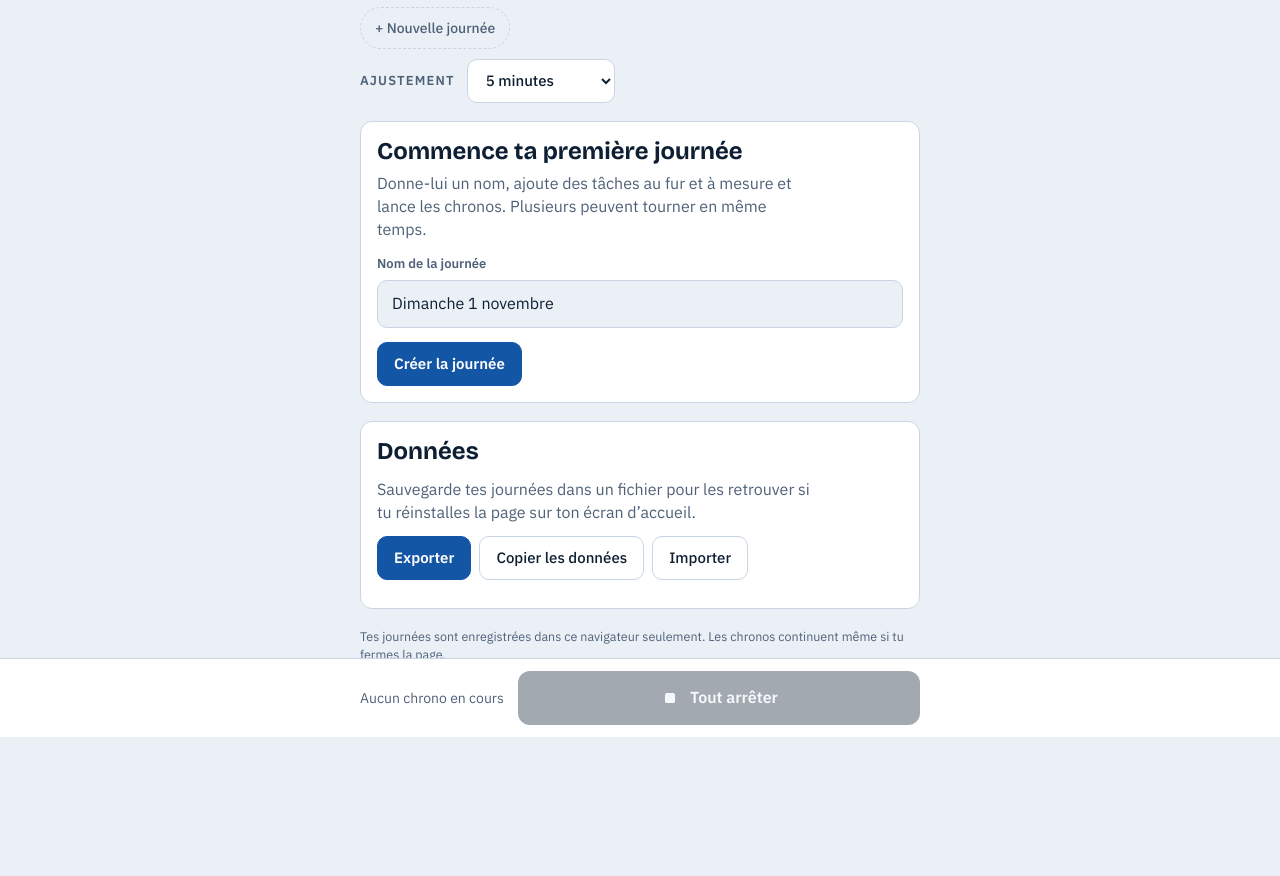
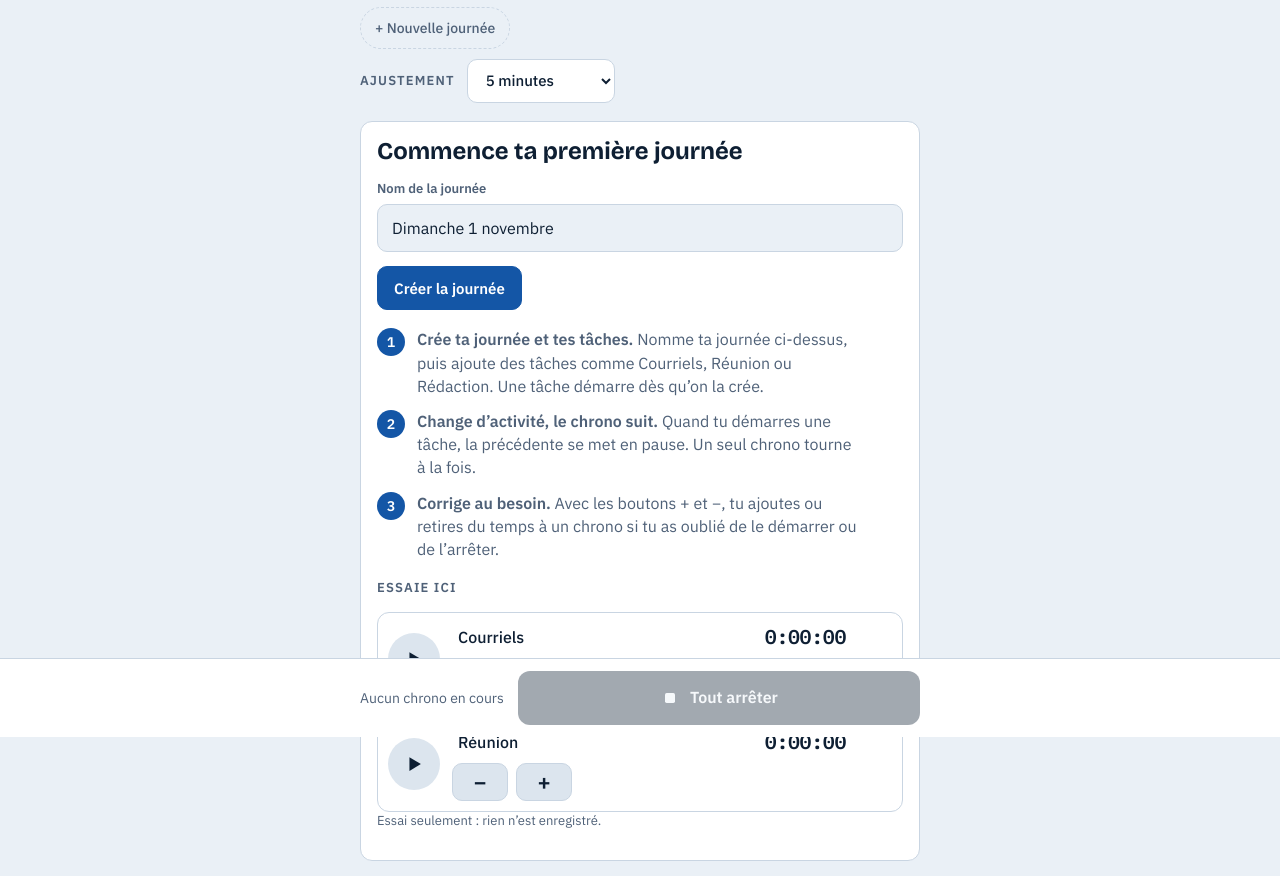
Before and after one commit to Grantonio27/multi-chronometre, a plain HTML site: page index.html in a window 1280 px wide. Shown: the part 63-939 px from the top of the page. Before the commit the page ends 858 px from the top, so only its background shows below. Drawn offline with nearby package versions, Linux system fonts and the light colour scheme.

Commit message:
Création de journée au-dessus du tuto
Sur l'accueil, le formulaire de création de la journée passe
au-dessus du tuto et des tâches d'essai. Texte de l'étape 1 ajusté
(« ci-dessus »).

```diff
--- a/index.html
+++ b/index.html
@@ -143,6 +143,15 @@ button { cursor: pointer; }
 .adj-btn:active { background: var(--line); }
 .task.run .adj-btn { background: var(--surface); border-color: var(--accent); }
 
+/* Tutorial on the welcome panel */
+.steps { list-style: none; margin: 18px 0 18px; padding: 0; display: grid; gap: 12px; }
+.steps li { display: grid; grid-template-columns: 28px minmax(0, 1fr); gap: 12px; align-items: start; }
+.steps p { margin: 0; line-height: 1.45; }
+.steps .n { width: 28px; height: 28px; border-radius: 50%; background: var(--accent); color: var(--on-accent); font: 700 14px/28px var(--mono); text-align: center; }
+.demo-title { margin: 0 0 8px; font-size: 13px; font-weight: 600; letter-spacing: .09em; text-transform: uppercase; color: var(--muted); }
+.demo-note { margin: 8px 0 0; font-size: 13px; color: var(--muted); }
+#demoList .label { margin-left: 0; }
+#emptyState h2 { margin-bottom: 14px; }
 /* Adjustment step selector, second row of the page */
 .adjbar { display: flex; align-items: center; gap: 12px; margin-top: 2px; }
 .adjbar label { font-size: 13px; font-weight: 600; letter-spacing: .09em; text-transform: uppercase; color: var(--muted); }
@@ -220,7 +229,6 @@ button { cursor: pointer; }
   <section class="panel" id="newDay" hidden>
     <div id="emptyState" hidden>
       <h2>Commence ta première journée</h2>
-      <p>Donne-lui un nom, ajoute des tâches au fur et à mesure et lance les chronos. Plusieurs peuvent tourner en même temps.</p>
     </div>
     <form id="newForm" autocomplete="off">
       <div class="field">
@@ -232,6 +240,17 @@ button { cursor: pointer; }
         <button class="btn" type="button" id="newCancel">Annuler</button>
       </div>
     </form>
+    <div id="emptyTuto" hidden>
+      <ol class="steps">
+        <li><span class="n" aria-hidden="true">1</span><p><strong>Crée ta journée et tes tâches.</strong> Nomme ta journée ci-dessus, puis ajoute des tâches comme Courriels, Réunion ou Rédaction. Une tâche démarre dès qu’on la crée.</p></li>
+        <li><span class="n" aria-hidden="true">2</span><p><strong>Change d’activité, le chrono suit.</strong> Quand tu démarres une tâche, la précédente se met en pause. Un seul chrono tourne à la fois.</p></li>
+        <li><span class="n" aria-hidden="true">3</span><p><strong>Corrige au besoin.</strong> Avec les boutons + et −, tu ajoutes ou retires du temps à un chrono si tu as oublié de le démarrer ou de l’arrêter.</p></li>
+      </ol>
+      <p class="demo-title">Essaie ici</p>
+      <ul class="tasks" id="demoList"></ul>
+      <p class="demo-note">Essai seulement : rien n’est enregistré.</p>
+
+    </div>
   </section>
 
   <section id="dayView" hidden style="display:grid;gap:18px">
@@ -966,6 +985,8 @@ button { cursor: pointer; }
     var showForm = ready && (creating || ids.length === 0);
     $('newDay').hidden = !showForm;
     $('emptyState').hidden = ids.length > 0;
+    $('emptyTuto').hidden = ids.length > 0;
+    if (ids.length > 0) { demo = null; } else if (!demo) { demoReset(); }
     $('newCancel').hidden = ids.length === 0;
     if (showForm && !$('newDayName').value) $('newDayName').value = cap(dateStr(Date.now()));
 
@@ -1097,6 +1118,63 @@ button { cursor: pointer; }
   document.addEventListener('visibilitychange', function () { if (!document.hidden) tick(); });
   setInterval(function () { if (running) tick(); }, 250);
 
+  /* ---------- tutorial demo (never saved, never exported) ---------- */
+  var DEMO_STEP = 5 * 60000;
+  var demo = null;
+  var demoEls = [];
+  function demoInit() {
+    return [{ label: 'Courriels', acc: 0, run: null }, { label: 'Réunion', acc: 0, run: null }];
+  }
+  function demoElapsed(t, at) { return t.acc + (t.run ? Math.max(0, at - t.run) : 0); }
+  function demoToggle(i) {
+    var at = Date.now();
+    var wasOn = !!demo[i].run;
+    demo.forEach(function (t) { if (t.run) { t.acc += Math.max(0, at - t.run); t.run = null; } });
+    if (!wasOn) demo[i].run = at;
+    demoRender();
+  }
+  function demoAdjust(i, dir) {
+    var at = Date.now(), t = demo[i];
+    t.acc = Math.max(0, demoElapsed(t, at) + dir * DEMO_STEP);
+    if (t.run) t.run = at;
+    demoTick();
+  }
+  function demoTick() {
+    var at = Date.now();
+    demo.forEach(function (t, i) { setText2(demoEls[i], fmt(demoElapsed(t, at))); });
+  }
+  function demoRender() {
+    var list = $('demoList');
+    list.textContent = '';
+    demoEls = [];
+    demo.forEach(function (t, i) {
+      var on = !!t.run;
+      var timeEl = h('div', { 'class': 'time', text: '0:00:00' });
+      demoEls.push(timeEl);
+      var playBtn = h('button', {
+        type: 'button', 'class': 'play' + (on ? ' on' : ''), 'aria-pressed': on ? 'true' : 'false',
+        'aria-label': (on ? 'Arrêter ' : 'Démarrer ') + t.label + ' (essai)',
+        onclick: function () { demoToggle(i); }
+      });
+      playBtn.innerHTML = on ? PAUSE : PLAY;
+      list.appendChild(h('li', { 'class': 'task' + (on ? ' run' : '') }, [
+        playBtn,
+        h('div', { 'class': 'main' }, [h('div', { 'class': 'label', text: t.label })]),
+        timeEl,
+        h('span'),
+        h('div', { 'class': 'adj' }, [
+          h('button', { type: 'button', 'class': 'adj-btn', text: '−', 'aria-label': 'Retirer 5 minutes à ' + t.label + ' (essai)', onclick: function () { demoAdjust(i, -1); } }),
+          h('button', { type: 'button', 'class': 'adj-btn', text: '+', 'aria-label': 'Ajouter 5 minutes à ' + t.label + ' (essai)', onclick: function () { demoAdjust(i, 1); } })
+        ])
+      ]));
+    });
+    demoTick();
+  }
+  function demoReset() { demo = demoInit(); demoRender(); }
+  setInterval(function () {
+    if (demo && !$('emptyTuto').hidden && demo.some(function (t) { return t.run; })) demoTick();
+  }, 250);
+
   /* ---------- start ---------- */
   render();
   (async function init() {
```
